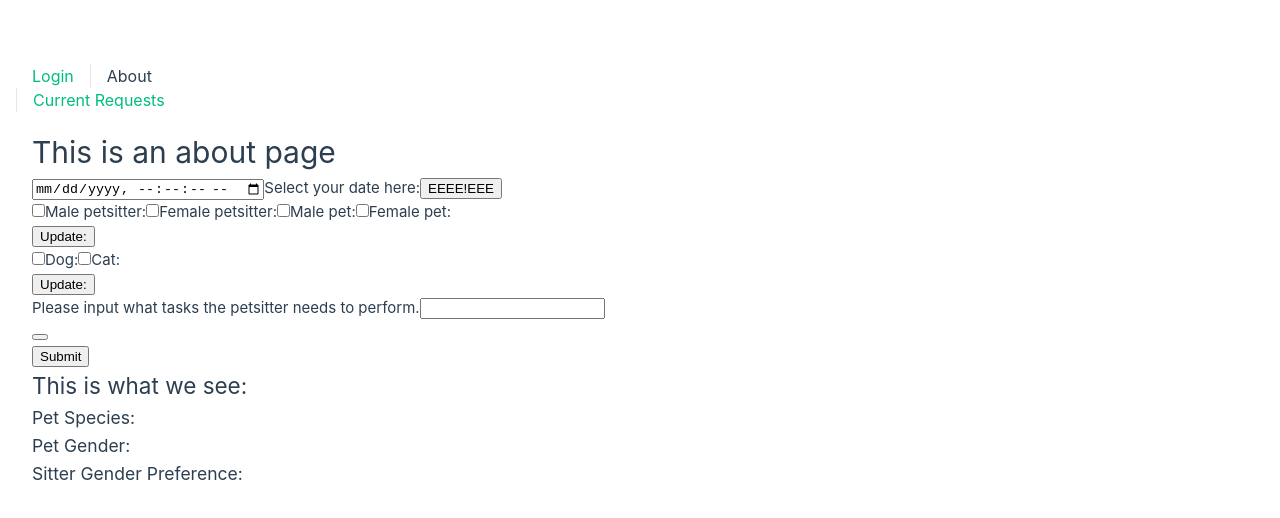
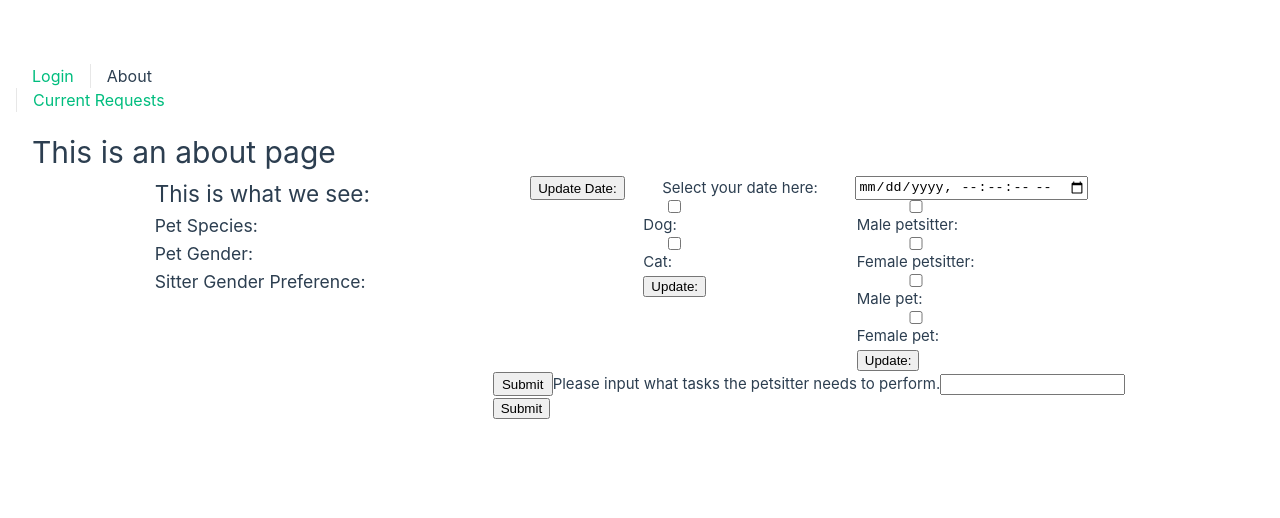
Before and after one commit to staten-island-tech/sql-project-ldr, a Vue app in the folder sql-project/: page /requests in a window 1280 px wide. Shown: the top 518 px of the page. Built offline with nearby package versions, Linux system fonts and the light colour scheme; no server answers; the database is empty.

Commit message:
linked input to main. dominic needs god.

```diff
--- a/sql-project/src/components/templates/CheckBoxes.vue
+++ b/sql-project/src/components/templates/CheckBoxes.vue
@@ -86,3 +86,18 @@ export default {
     </div>
   </div>
 </template>
+
+<style scoped>
+.main {
+  display: flex;
+  flex-wrap: wrap;
+  flex-direction: row;
+  justify-content: space-evenly;
+}
+.checkbox {
+  display: flex;
+  flex-wrap: wrap;
+  flex-direction: column;
+  justify-content: space-evenly;
+}
+</style>
--- a/sql-project/src/components/templates/DateSelector.vue
+++ b/sql-project/src/components/templates/DateSelector.vue
@@ -2,7 +2,7 @@
   <div class="main">
     <input type="datetime-local" step="1" id="dateSelector" name="dateTime" v-model="dateTime" />
     <label for="date">Select your date here:</label>
-    <button @click="e">EEEE!EEE</button>
+    <button @click="e">Update Date:</button>
   </div>
 </template>
 
@@ -28,3 +28,12 @@ export default {
   }
 }
 </script>
+
+<style scoped>
+.main {
+  display: flex;
+  flex-wrap: wrap;
+  flex-direction: column;
+  justify-content: space-evenly;
+}
+</style>
--- a/sql-project/src/components/templates/InputBars.vue
+++ b/sql-project/src/components/templates/InputBars.vue
@@ -1,6 +1,7 @@
 <script>
 export default {
   name: 'InputBar',
+  emits: ['updateTasks'],
   data() {
     return {
       rawData: ''
@@ -23,6 +24,18 @@ export default {
       <label for="input">Please input what tasks the petsitter needs to perform.</label>
       <input type="text" id="input" name="input" required v-model="rawData" />
     </div>
-    <button @click="recordData"></button>
+    <button class="submit" @click="recordData">Submit</button>
   </div>
 </template>
+
+<style scoped>
+.main {
+  display: flex;
+  flex-wrap: wrap;
+  flex-direction: column;
+  justify-content: space-evenly;
+}
+.submit {
+  width: 60px;
+}
+</style>
--- a/sql-project/src/views/CreateRequestsView.vue
+++ b/sql-project/src/views/CreateRequestsView.vue
@@ -18,6 +18,7 @@ export default {
       petGender: '',
       sitterGender: '',
       pet: '',
+      toDo: '',
       user: useStore()
     }
   },
@@ -29,7 +30,7 @@ export default {
         time_called: new Date(),
         appointed_time: this.date,
         pet_gender: this.petGender,
-        todo_list: '',
+        todo_list: this.toDo,
         pet_breed: '',
         preference_sitter_gender: this.sitterGender,
         customer_username: this.user.user
@@ -50,6 +51,10 @@ export default {
       console.log(species)
       this.pet = species
     },
+    tasks: function (tasks) {
+      console.log(tasks)
+      this.toDo = tasks
+    },
     checkPet: function (pet) {
       if (pet === 'Dog sitters') {
         return 'dog'
@@ -64,8 +69,9 @@ export default {
 </script>
 
 <template>
+  <div>
+    <div class="header"><h1>This is an about page</h1></div>
     <div class="main">
-    <div class="header"><h1>This is an about page</h1></div>
       <div class="requestCreator">
         <div class="dates">
           <DateSelector @updateDate="dates" />
@@ -74,7 +80,7 @@ export default {
           <CheckBoxes @updateGenders="genders" @updatePets="petSpecies" />
         </div>
         <div class="inputBar">
-        <InputBar />
+          <InputBar @updateTasks="tasks" />
         </div>
         <div class="submit">
           <button class="submit" v-on:click="submitted">Submit</button>
@@ -93,9 +99,20 @@ export default {
             <h3 class="petGender">Pet Gender: {{ petGender }}</h3>
             <h3 class="sitterGender">Sitter Gender Preference: {{ sitterGender }}</h3>
           </div>
+          <div class="tasks">
+            <p class="toDo">{{ toDo }}</p>
+          </div>
+        </div>
       </div>
     </div>
   </div>
 </template>
 
-<style></style>
+<style scoped>
+.main {
+  display: flex;
+  flex-wrap: wrap;
+  flex-direction: row-reverse;
+  justify-content: space-evenly;
+}
+</style>
```
Lines whose indentation alone changed are shown as unchanged.
